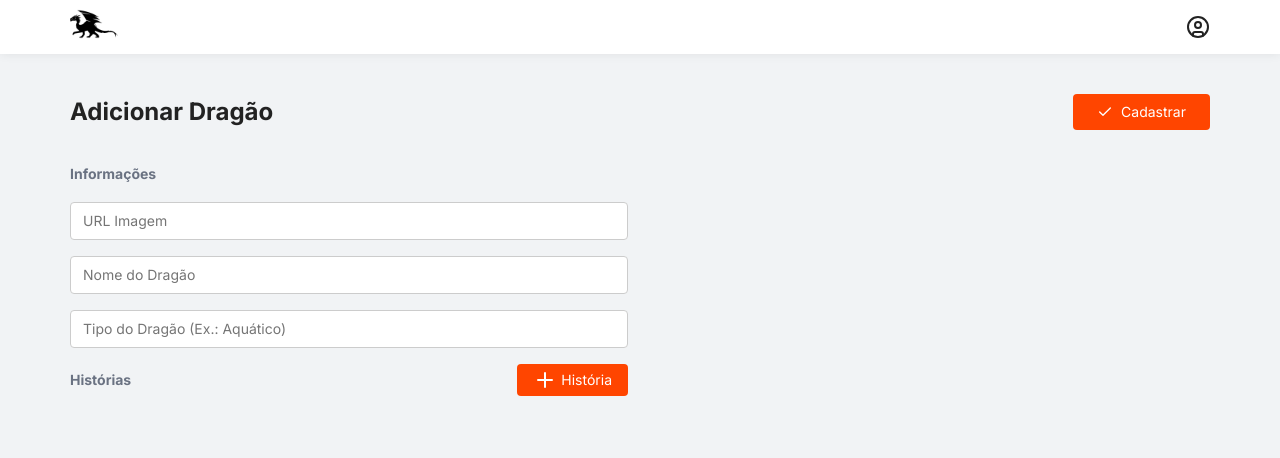
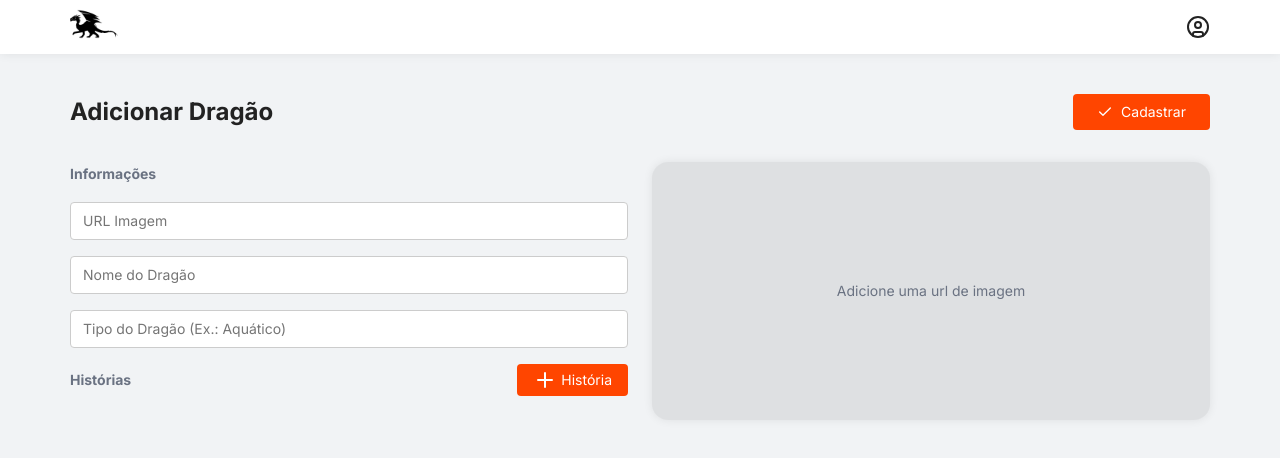
Before and after one commit to GabrielDNeto/db-dragons, a React (Vite) app: page /dragons/create in a window 1280 px wide. Shown: the top 458 px of the page. Built offline with nearby package versions, Linux system fonts and the light colour scheme; sample sign-in values are in the browser's storage.

Commit message:
feat: dragon creation implemented

```diff
--- a/src/components/Button/index.tsx
+++ b/src/components/Button/index.tsx
@@ -4,6 +4,7 @@ import styles from "./Button.module.scss";
 const Button = ({
   className,
   disabled,
+  children,
   ...props
 }: React.ButtonHTMLAttributes<HTMLButtonElement>) => {
   return (
@@ -11,7 +12,9 @@ const Button = ({
       className={clsx(styles.button, className)}
       disabled={disabled}
       {...props}
-    ></button>
+    >
+      {children}
+    </button>
   );
 };
 
--- a/src/pages/Dragons/create-or-edit/CreateOrEditDragon.module.scss
+++ b/src/pages/Dragons/create-or-edit/CreateOrEditDragon.module.scss
@@ -18,6 +18,22 @@
       line-height: 2rem;
       font-weight: bold;
     }
+
+    button {
+      .loader {
+        animation: spin 1s linear infinite;
+      }
+
+      @keyframes spin {
+        0% {
+          transform: rotate(0deg);
+        }
+
+        100% {
+          transform: rotate(360deg);
+        }
+      }
+    }
   }
 
   h3 {
@@ -34,6 +50,11 @@
       display: flex;
       flex-direction: column;
       gap: 1rem;
+
+      div > span {
+        color: red;
+        font-size: 0.875rem;
+      }
     }
 
     .histories {
@@ -78,6 +99,20 @@
       }
     }
 
+    .imgSuspense {
+      width: 50%;
+      height: auto;
+      max-height: 18.75rem;
+      display: flex;
+      align-items: center;
+      justify-content: center;
+      font-size: 0.875rem;
+      color: vars.$text-gray;
+      background: rgba(0, 0, 0, 0.08);
+      border-radius: 1rem;
+      box-shadow: 0px 0px 10px rgba(0, 0, 0, 0.08);
+    }
+
     img {
       display: block;
       width: 50%;
--- a/src/pages/Dragons/create-or-edit/index.tsx
+++ b/src/pages/Dragons/create-or-edit/index.tsx
@@ -1,14 +1,17 @@
-import { useParams } from "react-router";
+import { useNavigate, useParams } from "react-router";
 
 import Button from "@/components/Button";
 import Input from "@/components/Form/Input";
 import Textarea from "@/components/Form/Textarea";
 import { zodResolver } from "@hookform/resolvers/zod";
-import { Check, Plus, Trash } from "lucide-react";
+import { Check, Loader2, Plus, Trash } from "lucide-react";
 import { useFieldArray, useForm } from "react-hook-form";
 import { z } from "zod";
 
 import styles from "./CreateOrEditDragon.module.scss";
+import { useMutation } from "@tanstack/react-query";
+import { createDragon } from "@/services/dragons";
+import { APP_ROUTES } from "@/config/router/routes";
 
 const dragonSchema = z.object({
   imageUrl: z.string().optional(),
@@ -47,14 +50,38 @@ const CreateOrEditDragon = () => {
     name: "histories" as never,
   });
 
-  const onSubmit = (data: DragonData) => console.log("data", data);
+  const navigate = useNavigate();
+
+  const createDragonMutation = useMutation({
+    mutationFn: createDragon,
+    onSuccess: () => navigate(APP_ROUTES.private.dragons),
+  });
+
+  const updateDragonMutation = useMutation({
+    mutationFn: createDragon,
+  });
+
+  const onSubmit = (data: DragonData) => {
+    if (!id) {
+      createDragonMutation.mutate(data);
+    }
+  };
+
+  const isSubmiting =
+    createDragonMutation.isPending || updateDragonMutation.isPending;
+
+  console.log("errors", errors);
 
   return (
     <form className={styles.content} onSubmit={handleSubmit(onSubmit)}>
       <div className={styles.title}>
         <h1>{id ? "Editar Dragão" : "Adicionar Dragão"}</h1>
         <Button type="submit">
-          <Check size={16} />
+          {isSubmiting ? (
+            <Loader2 size={16} className={styles.loader} />
+          ) : (
+            <Check size={16} />
+          )}
           {id ? "Salvar" : "Cadastrar"}
         </Button>
       </div>
@@ -70,15 +97,19 @@ const CreateOrEditDragon = () => {
           <div>
             <Input
               placeholder="Nome do Dragão"
+              hasError={!!errors.name}
               {...register("name", { required: true })}
             />
+            {errors.name?.message && <span>{errors.name.message}</span>}
           </div>
 
           <div>
             <Input
               placeholder="Tipo do Dragão (Ex.: Aquático)"
+              hasError={!!errors.type}
               {...register("type", { required: true })}
             />
+            {errors.type?.message && <span>{errors.type.message}</span>}
           </div>
 
           <div className={styles.histories}>
@@ -116,8 +147,8 @@ const CreateOrEditDragon = () => {
               ))}
             </div>
 
-            {errors.histories?.message && (
-              <span>{errors.histories.message}</span>
+            {errors.histories?.root?.message && (
+              <span>{errors.histories?.root?.message}</span>
             )}
           </div>
         </div>
@@ -125,7 +156,9 @@ const CreateOrEditDragon = () => {
         {watchImageUrl ? (
           <img src={watchImageUrl} />
         ) : (
-          <div className={styles.imgSuspense} />
+          <div className={styles.imgSuspense}>
+            <span>Adicione uma url de imagem</span>
+          </div>
         )}
       </div>
     </form>
--- a/src/services/dragons/index.ts
+++ b/src/services/dragons/index.ts
@@ -1,10 +1,14 @@
-import type { Dragon } from "@/@types/dragon";
+import type { CreateDragonDto, Dragon } from "@/@types/dragon";
 import { api } from "@/config/api";
 
 export async function getAllDragons() {
   return api.get<Dragon[]>("/dragon");
 }
 
+export async function createDragon(data: CreateDragonDto) {
+  return api.post("/dragon", data);
+}
+
 export async function deleteDragon(id: string) {
   return api.delete<void>(`/dragon/${id}`);
 }
```
Also changed, not shown: src/@types/dragon.ts (+8 -1 lines).
